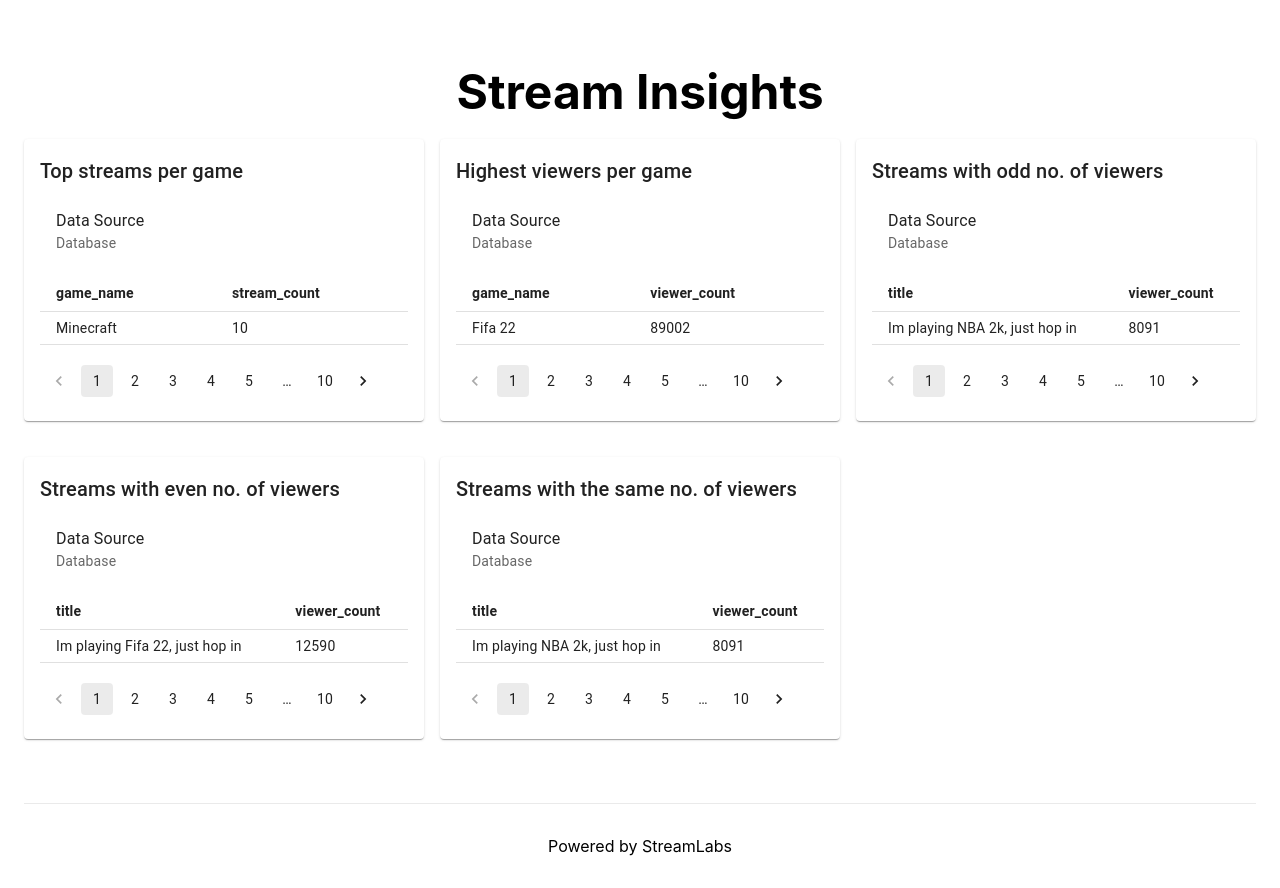
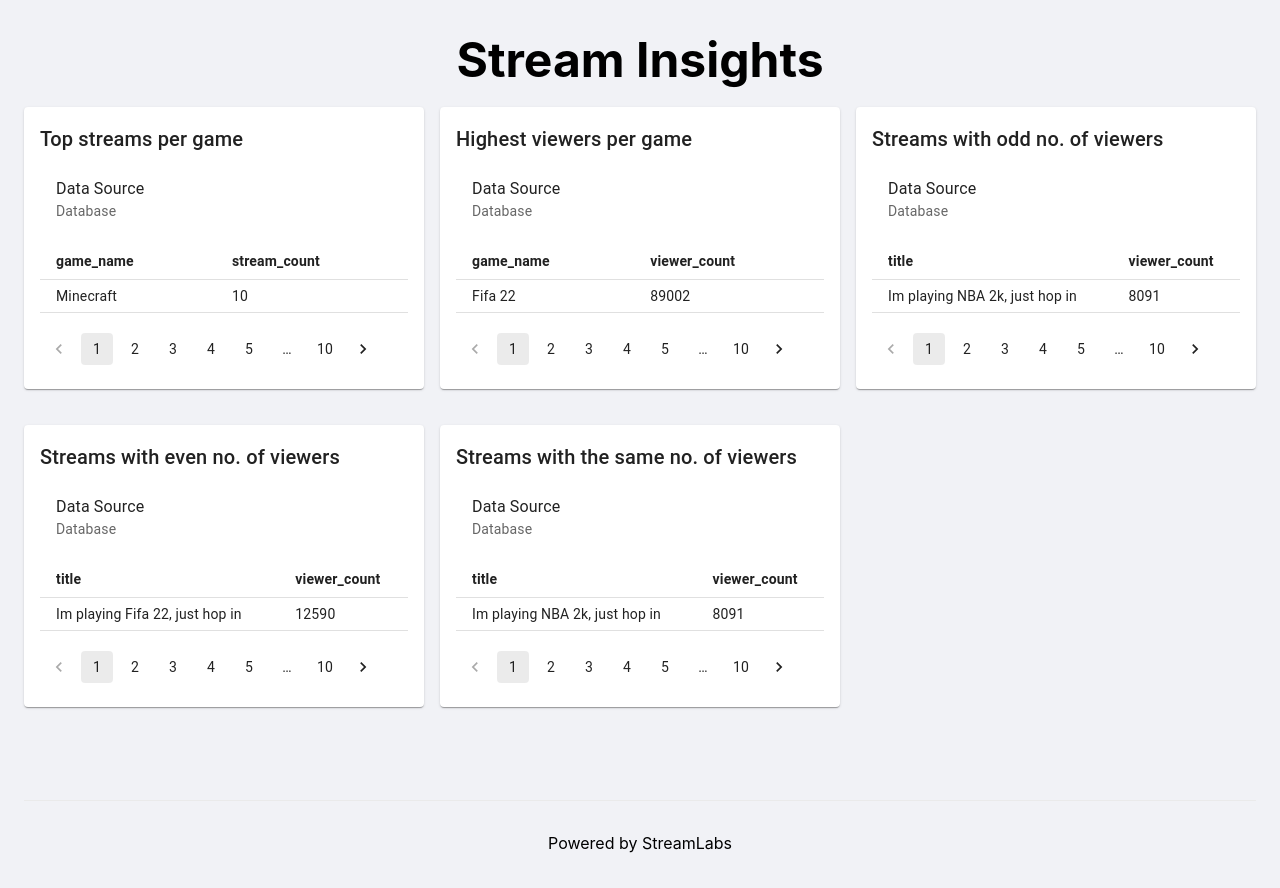
Before and after one commit to RowenaRavenclawWithExtraClaws/twitch-stream-stats, a Next.js app in the folder webapp/: page / in a window 1280 px wide. Built offline with nearby package versions, Linux system fonts and the light colour scheme.

Commit message:
adjust some styles

```diff
--- a/webapp/styles/Home.module.css
+++ b/webapp/styles/Home.module.css
@@ -4,7 +4,7 @@
 
 .main {
   min-height: 100vh;
-  padding: 4rem 0;
+  padding: 2rem 0;
   flex: 1;
   display: flex;
   flex-direction: column;
@@ -54,7 +54,7 @@
 }
 
 .twitchbut {
-  margin-top: 3rem;
+  margin-top: 5rem;
   background-color: #9256ed;
 }
 
--- a/webapp/styles/globals.css
+++ b/webapp/styles/globals.css
@@ -4,6 +4,7 @@ body {
   margin: 0;
   font-family: -apple-system, BlinkMacSystemFont, Segoe UI, Roboto, Oxygen,
     Ubuntu, Cantarell, Fira Sans, Droid Sans, Helvetica Neue, sans-serif;
+  background-color: #f1f2f6;
 }
 
 a {
```
